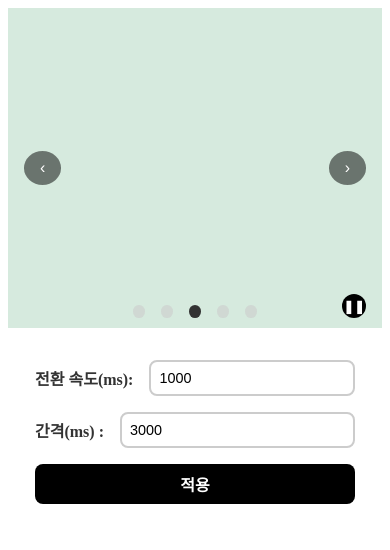
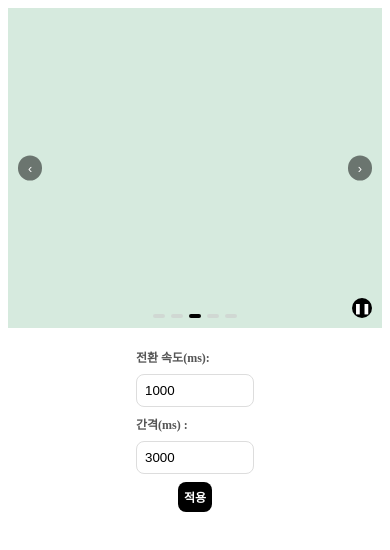
Before and after one commit to minseokiim/assignment-carousel, a website built with Vite: page index.html in a window 390 px wide. Built offline with nearby package versions, Linux system fonts and the light colour scheme.

Commit message:
design: 반응형 추가

```diff
--- a/index.html
+++ b/index.html
@@ -58,8 +58,7 @@
           min="100"
           step="10"
         />
-      </div>
-      <div class="control-group">
+
         <label class="label" for="slideInterval">간격(ms) :</label>
         <input
           class="input-number"
@@ -69,8 +68,12 @@
           min="100"
           step="100"
         />
+
+        <div class="button-wrapper">
+          <button class="btn-update" id="updateSettings">적용</button>
+        </div>
       </div>
-      <button class="btn-update" id="updateSettings">적용</button>
+
       <p id="error-message" class="error-message">
         ⚠️ 0이 아닌 숫자만 입력 가능합니다.
       </p>
--- a/src/styles/style.css
+++ b/src/styles/style.css
@@ -2,9 +2,6 @@
   position: relative;
   overflow: hidden;
   width: 100%;
-  max-width: 1000px;
-  margin: 0 auto;
-  padding: 0;
 }
 
 .carousel__track-container {
@@ -22,7 +19,7 @@
 .carousel__slide {
   flex: 0 0 100%;
   width: 100%;
-  height: 20rem;
+  height: 23rem;
   box-sizing: border-box;
   margin: 0;
 }
@@ -43,11 +40,11 @@
 }
 
 .carousel__indicator {
-  width: 0.2rem;
-  height: 0.8rem;
+  width: 10px;
+  height: 10px;
   border-radius: 50%;
   background-color: #ccc;
-  margin: 0 0.5rem;
+  margin: 0 5px;
   border: none;
   cursor: pointer;
   opacity: 0.6;
@@ -55,7 +52,7 @@
 }
 
 .carousel__indicator.active {
-  background-color: #333;
+  background-color: #000000;
   opacity: 1;
 }
 
@@ -69,7 +66,7 @@
   color: white;
   border: none;
   border-radius: 50%;
-  padding: 0.5rem 1rem;
+  padding: 5px 10px;
   font-size: 1rem;
   cursor: pointer;
   transition:
@@ -82,11 +79,11 @@
 }
 
 .carousel__button--left {
-  left: 1rem;
+  left: 10px;
 }
 
 .carousel__button--right {
-  right: 1rem;
+  right: 10px;
 }
 
 .carousel__button:hover {
@@ -97,64 +94,61 @@
 .controls {
   display: flex;
   flex-direction: column;
-  gap: 1rem;
-  width: 20rem;
-  margin: 2rem auto 0 auto;
+  align-items: center;
+  width: 100%;
+  margin: 20px auto;
 }
 
 .control-group {
   display: flex;
   align-items: center;
   gap: 1rem;
+  flex-wrap: wrap;
+  justify-content: center;
 }
 
 .label {
-  font-size: 1rem;
+  font-size: 14px;
   font-weight: 600;
-  color: #333;
+  color: #555;
   white-space: nowrap;
   flex-shrink: 0;
+  padding-right: 8px;
 }
+
 .error-message {
   color: red;
   display: none;
-  margin: 0;
-  font-size: 0.8rem;
+  margin-top: 10px;
+  font-size: 14px;
   text-align: center;
 }
 
 .input-number {
-  width: 100%;
-  padding: 0.5rem;
-  font-size: 0.9rem;
-  border: 2px solid #ccc;
+  width: 150px;
+  padding: 8px;
+  border: 1px solid #ddd;
   border-radius: 8px;
-  outline: none;
-  transition: border-color 0.3s;
 }
 
 .input-number:focus {
-  border-color: #000000;
+  border-color: #000;
 }
 
 .btn-update {
   padding: 0.5rem 1rem;
-  background-color: #000000;
+  background-color: #000;
   color: white;
-  font-size: 1rem;
+  font-size: 14px;
   border: none;
   border-radius: 8px;
   cursor: pointer;
-  transition: background-color 0.3s;
   font-weight: 600;
+  white-space: nowrap;
 }
 
 .btn-update:hover {
-  background-color: #616161;
-}
-
-.btn-update:active {
-  background-color: #003d80;
+  background-color: #333;
 }
 
 /* 자동 재생 버튼 */
@@ -164,19 +158,95 @@
   color: white;
   border: none;
   border-radius: 50%;
-  width: 1.5rem;
-  height: 1.5rem;
-  font-size: 0.8rem;
+  width: 30px;
+  height: 30px;
+  padding: 0;
+  font-size: 1rem;
   text-align: center;
   font-weight: 700;
   z-index: 3;
   position: absolute;
   bottom: 10px;
-  right: 1rem;
-  padding: 0;
-  margin: 0;
+  right: 10px;
 }
 
 .play-pause-btn:hover {
   background-color: #373232;
 }
+
+/* 반응형 : 패드 */
+@media (max-width: 768px) {
+  .carousel__indicator {
+    width: 5px;
+    height: 10px;
+    margin: 0 3px;
+  }
+  .carousel__button {
+    font-size: 0.9rem;
+  }
+  .input-number {
+    width: 100px;
+  }
+  .play-pause-btn {
+    width: 25px;
+    height: 25px;
+    font-size: 14px;
+  }
+  .label {
+    padding-right: 6px;
+  }
+  .btn-update {
+    padding: 0.5rem;
+    font-size: 14px;
+  }
+}
+
+/* 반응형 : 모바일 */
+@media (max-width: 480px) {
+  .carousel__slide {
+    height: 20rem;
+  }
+  .carousel__indicator {
+    width: 4px;
+    height: 4px;
+    margin: 0 3px;
+    border-radius: 3px;
+  }
+  .carousel__button {
+    font-size: 0.8rem;
+  }
+  /* 모바일에서만 두 줄로 설정 */
+  .control-group {
+    flex-direction: column;
+    align-items: flex-start;
+    gap: 0.5rem;
+  }
+  .button-wrapper {
+    display: flex;
+    justify-content: center;
+    width: 100%;
+  }
+
+  .btn-update {
+    padding: 0.4rem;
+    font-size: 12px;
+  }
+  .input-number {
+    width: 100px;
+  }
+
+  .play-pause-btn {
+    width: 20px;
+    height: 20px;
+    font-size: 10px;
+  }
+
+  .error-message {
+    font-size: 12px;
+  }
+
+  .label {
+    font-size: 12px;
+    padding-right: 6px;
+  }
+}
```
Also changed, not shown: README.md.
